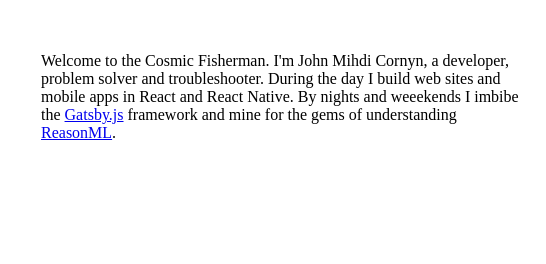
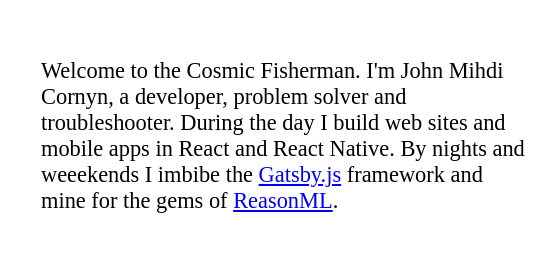
Before and after one commit to JMIHC/cosmicportfolio, a Gatsby site: page / in a window 1280 px wide. Shown: the full height of the page, 319-865 px from the left. Built offline with nearby package versions, Linux system fonts and the light colour scheme; Gatsby itself is replaced by a stand-in of ours.

Commit message:
refining text

```diff
--- a/src/pages/index.js
+++ b/src/pages/index.js
@@ -17,7 +17,7 @@ const JourneyIntro = styled.div`
 `
 
 const Intro = styled.p`
-  font-size: 16;
+  font-size: 1.4rem;
 
 `
 
@@ -37,7 +37,7 @@ export default () => (
         Welcome to the Cosmic Fisherman. I'm John Mihdi Cornyn, a developer, problem solver and troubleshooter.
         During the day I build web sites and mobile apps in React and React Native.
         By nights and weeekends I imbibe the <a href='https://www.gatsbyjs.org/'>Gatsby.js</a> framework
-        and mine for the gems of understanding <a href='https://reasonml.github.io/'>ReasonML</a>.
+        and mine for the gems of <a href='https://reasonml.github.io/'>ReasonML</a>.
         </Intro>
       </JourneyIntro>
       <ContactWrapper>
```
